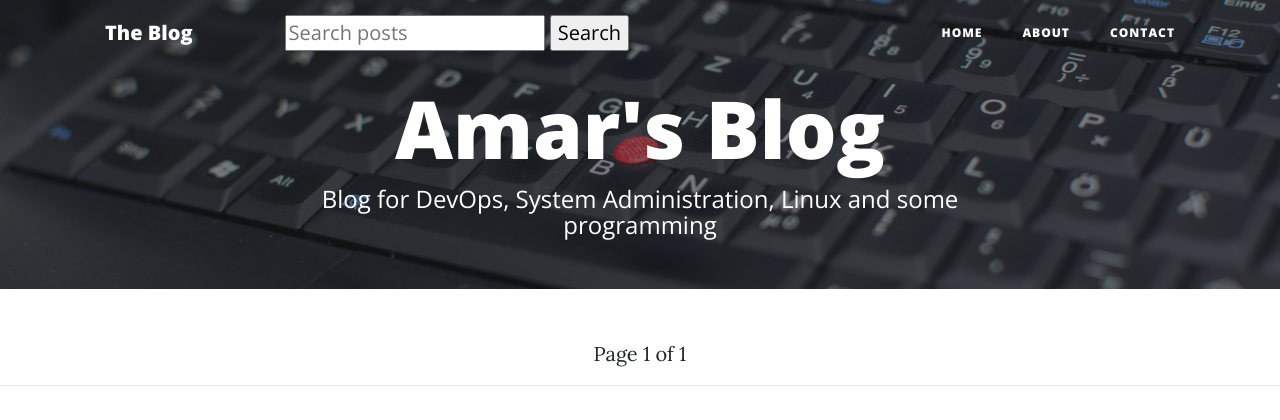
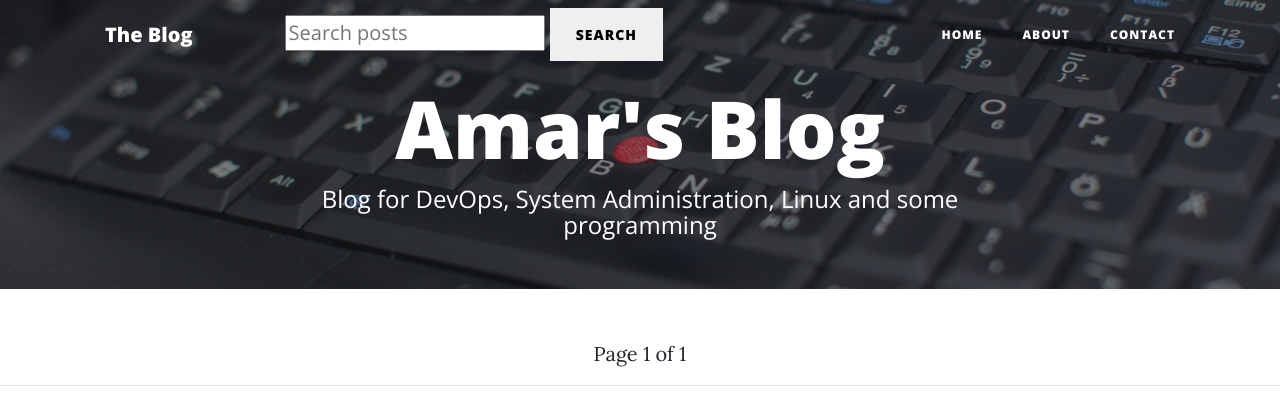
Before and after one commit to amar771/Django-Blog, a Django app: page / in a window 1280 px wide. Shown: the top 420 px of the page. Run offline with Django 3.2, Linux system fonts and the light colour scheme; data that the repository does not hold is empty; some libraries are stand-ins or nearby versions.

Commit message:
fixed some html in index.html

```diff
--- a/blog/templates/blog/index.html
+++ b/blog/templates/blog/index.html
@@ -6,7 +6,7 @@
   <!-- Search -->
   <form method='GET' action=''>
     <input type='text' name='q' placeholder="Search posts" value='{{ request.GET.q }}' /n>
-    <input type='submit' value='Search' />
+    <input type='submit' value='Search' class='btn' />
   </form>
 
 {% endblock %}
```
